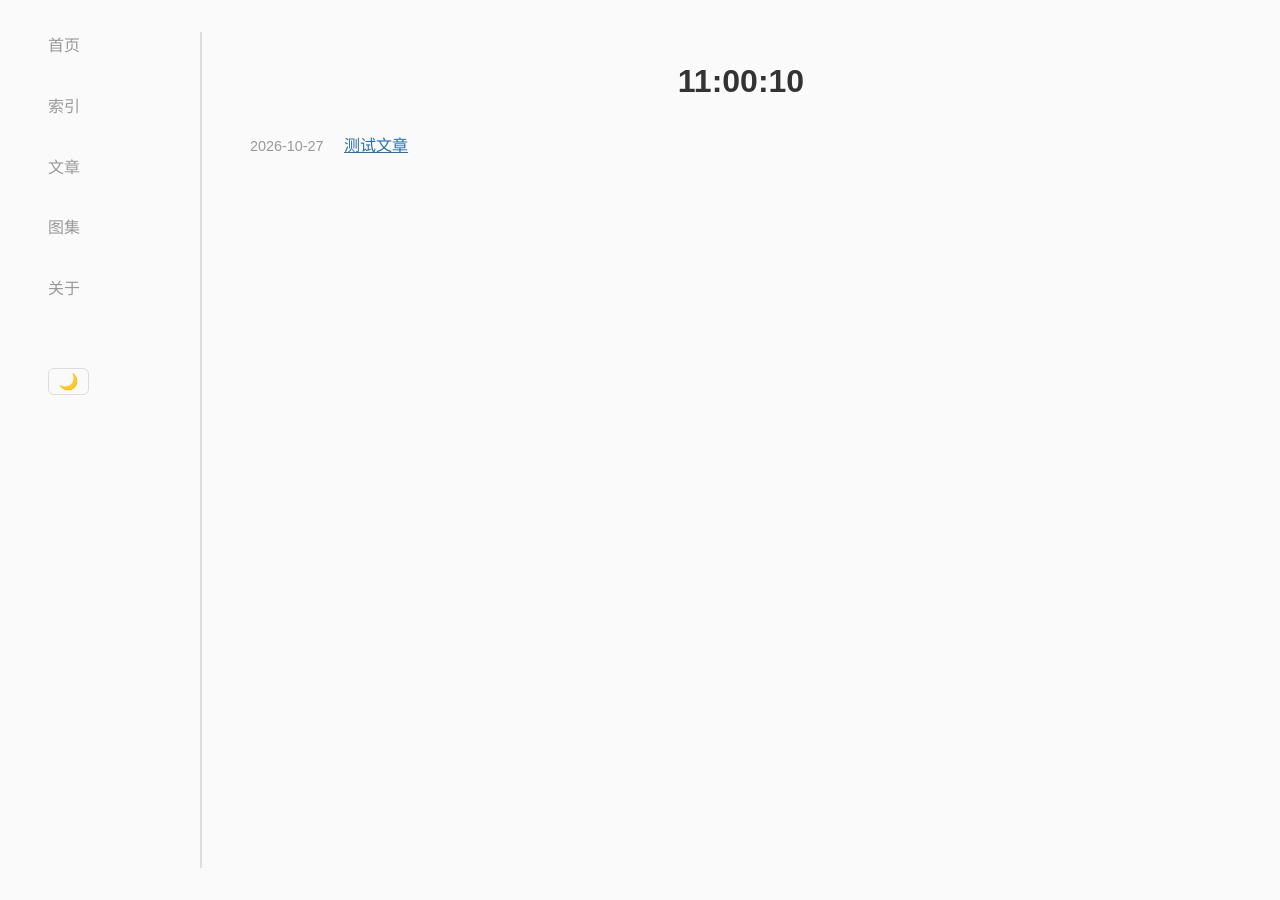
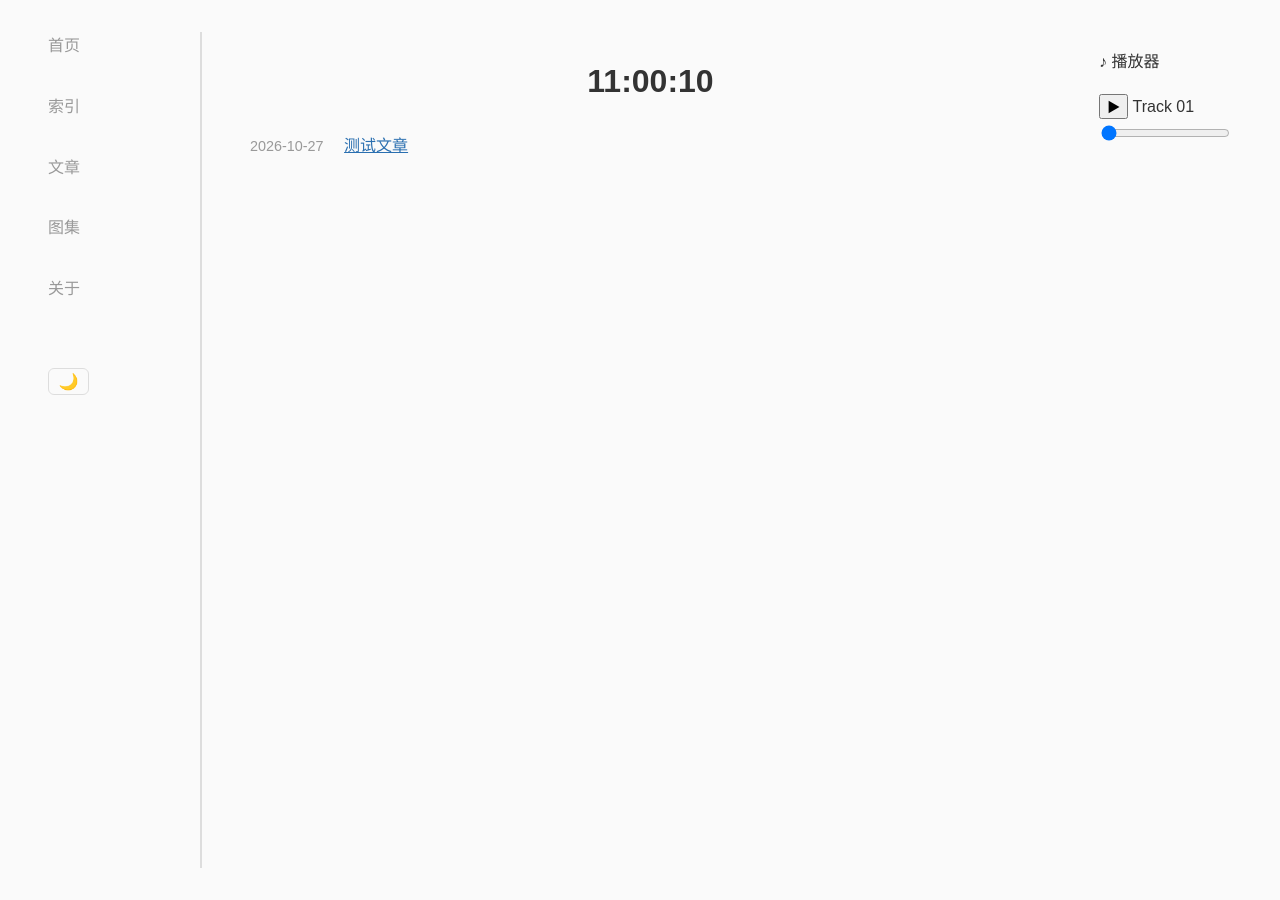
Before and after one commit to dtrmdrk/dtrmdrk.github.io, a Jekyll site: the page built from index.html, in a window 1280 px wide and 900 px high. Built offline with Jekyll 4.4.1, drawn with Linux system fonts in a browser that asks for light colours.

Commit message:
Update default.html

```diff
--- a/_layouts/default.html
+++ b/_layouts/default.html
@@ -22,8 +22,18 @@
     {{ content }}
   </main>
 
+
+  <aside class="player">
+    <p class="player-title">♪ 播放器</p>
+    <audio id="bgm" src="{{ '/assets/music/01.mp3' | relative_url }}"></audio>
+    <div class="player-bar">
+      <button id="play-btn">▶</button>
+      <span id="track-name">Track 01</span>
+    </div>
+    <input type="range" id="seek" min="0" max="100" value="0">
+  </aside>
+
   <script>
-    // ========== 主题系统：light → dark → sepia 轮换 ==========
     const btn = document.getElementById('theme-toggle');
     const themes = ['light', 'dark', 'sepia'];
     const icons = { light: '🌙', dark: '☀️', sepia: '📜' };
```
Also changed, not shown: other parts of _layouts/default.html (+1 -1 lines).
